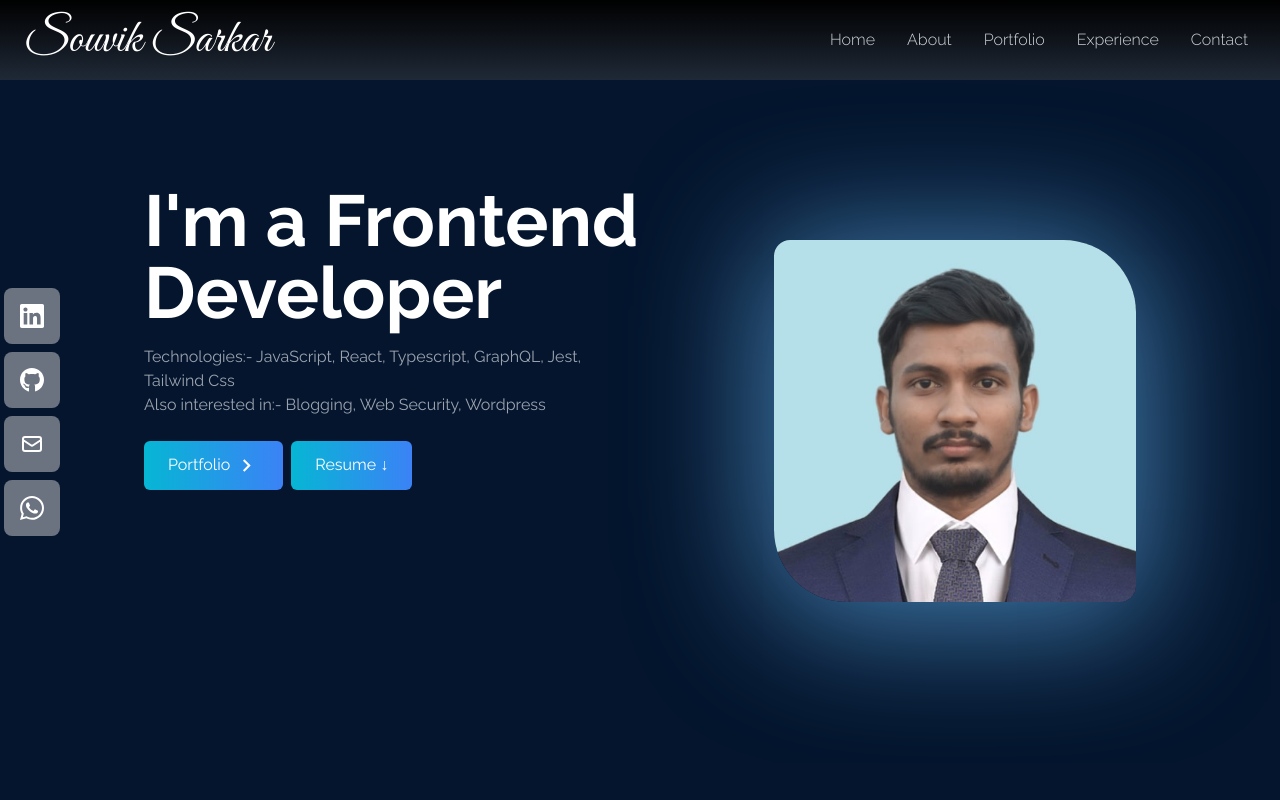
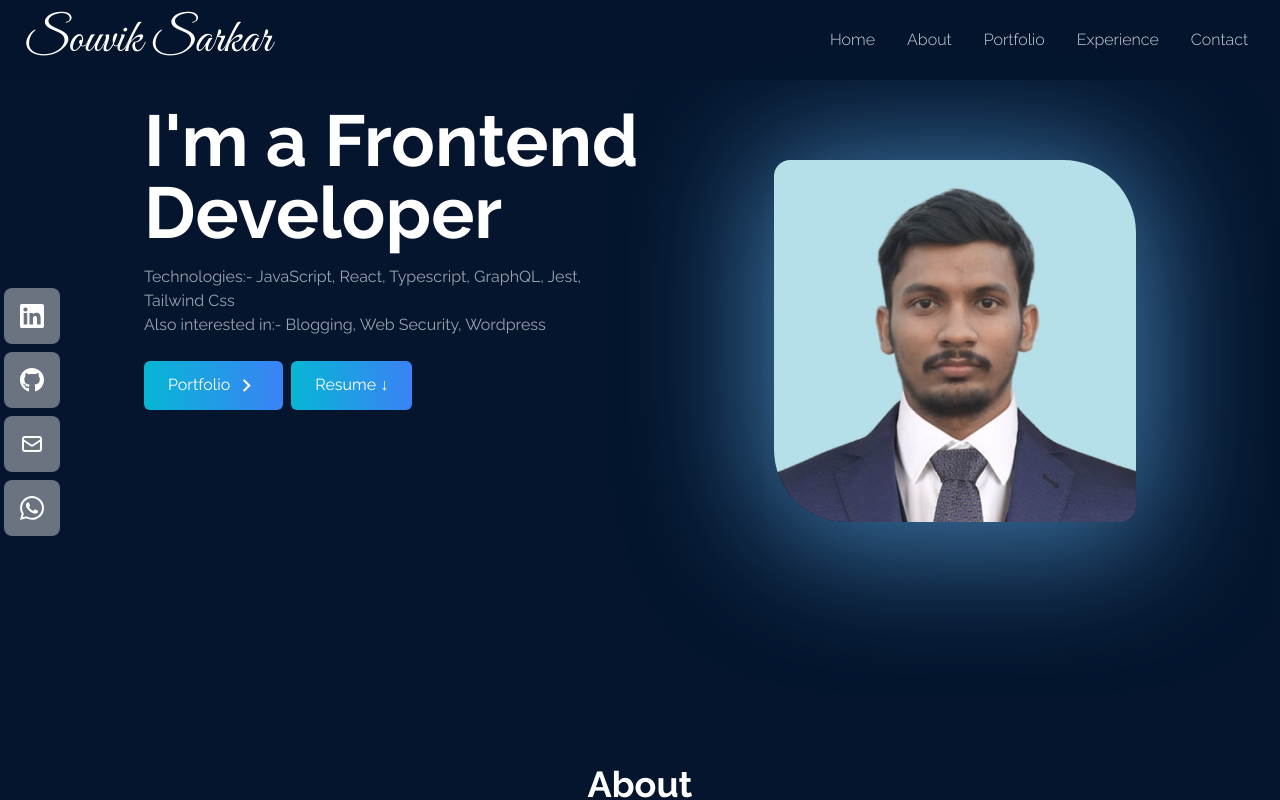
Before and after one commit to s0uvik/Portfolio, a React (Create React App) app: page / in a window 1280 px wide. Shown: the top 800 px of the page. Built offline with nearby package versions, Linux system fonts and the light colour scheme.

Commit message:
update navbar

```diff
--- a/src/components/NavBar.jsx
+++ b/src/components/NavBar.jsx
@@ -1,9 +1,6 @@
-import React, { useState } from "react";
+import React, { useEffect, useState } from "react";
 import { FaBars, FaTimes } from "react-icons/fa";
 import { Link } from "react-scroll";
-
-const NavBar = () => {
-  const [nav, setNav] = useState(false);
 
 const links = [
   {
@@ -28,9 +25,43 @@ const NavBar = () => {
   },
 ];
 
+const NavBar = () => {
+  const [nav, setNav] = useState(false);
+  const [isVisible, setIsVisible] = useState(true);
+  const [lastScrollY, setLastScrollY] = useState(0);
+
+  useEffect(() => {
+    const controlNavbar = () => {
+      if (typeof window !== "undefined") {
+        if (window.scrollY > lastScrollY) {
+          // if scroll down hide the navbar
+          setIsVisible(false);
+        } else {
+          // if scroll up show the navbar
+          setIsVisible(true);
+        }
+
+        // remember current page location to use in the next move
+        setLastScrollY(window.scrollY);
+      }
+    };
+
+    if (typeof window !== "undefined") {
+      window.addEventListener("scroll", controlNavbar);
+
+      // cleanup function
+      return () => {
+        window.removeEventListener("scroll", controlNavbar);
+      };
+    }
+  }, [lastScrollY]);
 
   return (
-    <div className="flex justify-between items-center h-20 px-4 text-white bg-transparent  w-full bg-gradient-to-b from-black to-gray-800">
+    <div
+      className={`flex fixed top-0 left-0 z-50 transition-transform duration-300 w-[100%] justify-between items-center h-20 px-4 text-white bg-[#04152D]/90 ${
+        isVisible ? "translate-y-0" : "-translate-y-full"
+      }`}
+    >
       <div>
         <h1 className=" text-3xl sm:text-5xl font-signature ml-2">
           Souvik Sarkar
```
Lines whose indentation alone changed are shown as unchanged.
